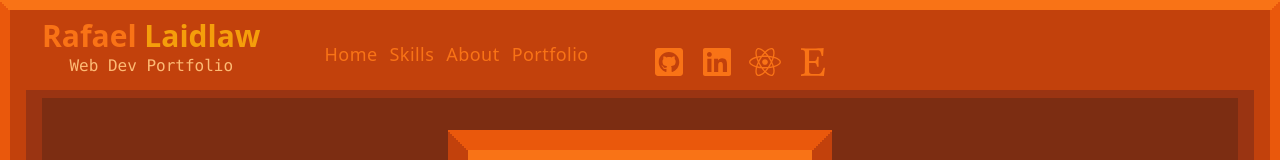
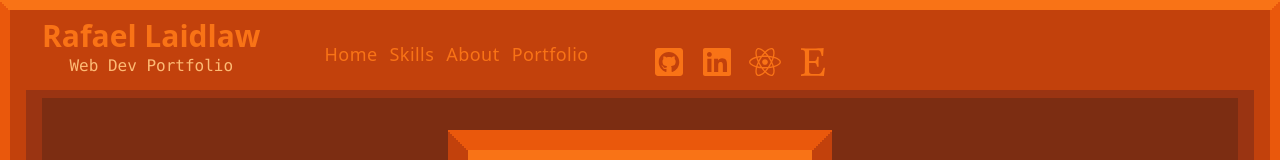
Before and after one commit to rafalaidlaw/Portfolio-Tailwind, a React (Vite) app: page / in a window 1280 px wide. Shown: the top 160 px of the page. Built offline with nearby package versions, Linux system fonts and the light colour scheme; a web font is replaced by a local one.

Commit message:
Minor tweaks

```diff
--- a/src/App.jsx
+++ b/src/App.jsx
@@ -1,4 +1,5 @@
 import Hero from "./components/Hero";
+import Top from "./components/Top";
 import Navbar from "./components/Navbar";
 import Skills from "./components/Skills";
 import About from "./components/About";
@@ -13,10 +14,12 @@ const App = () => {
   return (
     <>
       <div className="bg-orange-950">
-        <div className="bg-orange-900">
-          <div className="md:sticky top-0 z-50 animate-box2">
+        <Top />
+        <div className="bg-orange-900 animate-fade5">
+          <div className="md:sticky top-0 z-50 ">
             <Navbar />
           </div>
+
           <div className="border-orange-600 border-r-8 border-l-8">
             <div className="border-orange-600 border-r-2 border-l-2">
               <div className="border-l-8 border-orange-700">
@@ -33,7 +36,7 @@ const App = () => {
                                   <TitleBottomCap />
                                 </div>
                                 <div className=" md:p-6">
-                                  <div className="scale-95 animate-box">
+                                  <div className="scale-95  animate-box">
                                     <Hero className="bg-orange-400 py-5 px-4" />
 
                                     <Skills />
--- a/src/components/Hero.jsx
+++ b/src/components/Hero.jsx
@@ -23,7 +23,7 @@ import { FaGithubSquare, FaLinkedin, FaEtsy, FaReact } from "react-icons/fa";
 
 const Hero = () => {
   return (
-    <div className="bg-orange-300 Aborder-t-2 border-orange-200">
+    <div className="bg-orange-300 Aborder-t-2 border-orange-200 " id="skills">
       <div className="border-r-2 border-orange-300">
         <div className="border-l-2 border-orange-300">
           <div className="border-t-2 border-orange-200">
@@ -53,10 +53,7 @@ const Hero = () => {
                                                           <div className="border-t-2 border-orange-200">
                                                             <div className="border-r-2  border-orange-300">
                                                               <div className="border-l-2 border-orange-300">
-                                                                <div
-                                                                  className="bg-orange-100 py-6"
-                                                                  id="home"
-                                                                >
+                                                                <div className="bg-orange-100 py-6">
                                                                   {/* <div className=" grid grid-col-3 items-center ">
                                                                     <div className="">
                                                                       <article className="grow animate-fade1">
--- a/src/components/Navbar.jsx
+++ b/src/components/Navbar.jsx
@@ -24,7 +24,7 @@ const Navbar = () => {
                                         <article className="grid grid-rows-2">
                                           <h2 className="text-3xl font-bold text-orange-500">
                                             Rafael
-                                            <span className="text-amber-500">
+                                            <span className="text-orange-500">
                                               {" "}
                                               Laidlaw
                                             </span>
--- a/src/components/Skills.jsx
+++ b/src/components/Skills.jsx
@@ -35,10 +35,7 @@ const Skills = () => {
                                                             <div className="border-r-2 border-orange-300">
                                                               <div className="border-l-2 border-orange-300">
                                                                 <div className="border-b-2 border-orange-500">
-                                                                  <section
-                                                                    className="py-5 align-element bg-orange-400 "
-                                                                    id="skills"
-                                                                  >
+                                                                  <section className="py-5 align-element bg-orange-400 ">
                                                                     <SectionTitle text="Hover over icon below for explanation, click for example project. " />
                                                                     <div className="py-5 gap-2 flex flex-wrap justify-center">
                                                                       {skills.map(
--- a/src/components/Title.jsx
+++ b/src/components/Title.jsx
@@ -4,7 +4,7 @@ export const Title = () => {
   return (
     <div className="flex justify-center">
       <div className="w-96 ">
-        <div className="bg-orange-700 border-t-2 border-orange-600">
+        <div className="bg-orange-700 border-t-2 border-orange-600 ">
           <div className="border-r-2 border-orange-700">
             <div className="border-l-2 border-orange-700">
               <div className="border-t-2 border-orange-600">
@@ -34,10 +34,7 @@ export const Title = () => {
                                                               <div className="border-t-2 border-orange-600">
                                                                 <div className="border-r-2  border-orange-700">
                                                                   <div className="border-l-2 border-orange-700">
-                                                                    <div
-                                                                      className="bg-orange-500 py-6"
-                                                                      id="home"
-                                                                    >
+                                                                    <div className="bg-orange-500 py-6">
                                                                       <div className="flex justify-center font-Oswald">
                                                                         <h1 className="text-3xl font-bold tracking-wider text-amber-200 drop-shadow">
                                                                           Rafael
--- /dev/null
+++ b/src/components/Top.jsx
@@ -0,0 +1,7 @@
+import React from "react";
+
+export const Top = () => {
+  return <div id="home"></div>;
+};
+
+export default Top;
--- a/tailwind.config.js
+++ b/tailwind.config.js
@@ -6,6 +6,10 @@ export default {
       keyframes: {
         fadeIn: {
           from: { opacity: 0 },
+          to: { opacity: 1 },
+        },
+        fadeLight: {
+          from: { opacity: 0.5 },
           to: { opacity: 1 },
         },
         typewriter: {
@@ -67,7 +71,7 @@ export default {
       animation: {
         box: "box 2s ease-in-out",
         box1: "box1 1s ease-in-out",
-        slide: "slide .5s ease-in-out",
+        slide: "slide .5s ease-in-out ",
         float: "float 3s ease-in-out infinite",
         pulse: "pulse 3s ease-in-out infinite",
         dance1: "dance 4s ease-in-out ",
@@ -87,6 +91,7 @@ export default {
         fade2: "fadeIn 1s ease-in-out",
         fade3: "fadeIn 1.2s ease-in-out",
         fade: "fadeIn 1.6s ease-in-out",
+        fade5: "fadeLight .5s ease-in-out",
       },
     },
   },
```
